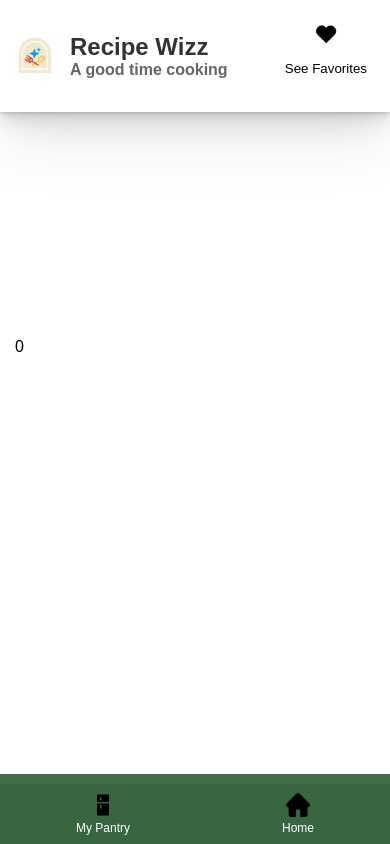
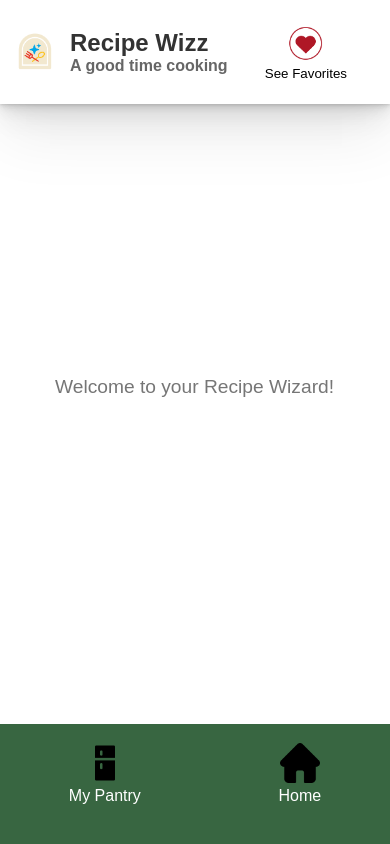
Before and after one commit to rakellbandeira/recipe-finder, a plain HTML site: page index.html in a window 390 px wide. Drawn offline with Linux system fonts and the light colour scheme.

Commit message:
css fixes

```diff
--- a/css/main.css
+++ b/css/main.css
@@ -149,7 +149,12 @@ footer{
   border: none;
   cursor: pointer;
   padding: 8px;
+  margin: auto 20px;
 
+}
+
+.favorites-toggle p {
+  margin: 0;
 }
 
 .favorites-toggle:hover {
@@ -566,9 +571,9 @@ body {
   /* RIGHT AREA ACTIVATED FOR NOW */
 
   #result-info{
+   font-size: 1.2rem;
 
-
-    color: black;
+    color: rgb(118, 118, 118);
   }
 
   .right-area{
@@ -576,18 +581,8 @@ body {
     padding: 15px;
     margin-bottom: 60px;
     overflow-y: auto;
-    /* display: grid;
-    position: absolute;
-    top: 0px;
-
-
-    grid-template-columns: 1fr;
-    grid-template-rows: 950px auto;
- */
-
-
-
-    /* overflow-x: hidden; */
+    top: 40px;
+    position: relative;
   }
 
   .recipes-grid {
@@ -596,37 +591,9 @@ body {
     gap: 20px;
 }
 
-      /* .display-title{
-        display: grid;
-
-        grid-row: 1/2;
-        grid-column: 1/2;
-
-        justify-items: center;
-
-        background-color: #386641;
-        color: white;
-
-        padding: 20px 0px;
-
-
-      }
-
-      .display-title h1,h3{
-        padding: 0px;
-        margin: 0px;
-        display: inline;
-      }
-
-      .display-title h1{
-        font-size: 1.8rem;
-        padding-top: 15px;
-      }
-
-      .display-title h3{
-        font-size: 1rem;
-      } */
-
+.display-title{
+  margin-left: 40px;
+}
 
       .display-area{
 
@@ -724,16 +691,18 @@ body {
 
 /* Navigation Bar */
 .mobile-nav {
+
   position: fixed;
   bottom: 0;
   left: 0;
   right: 0;
-  height: 60px;
+  min-height: 100px;
   background-color: #386641;
   display: flex;
   justify-content: space-around;
   align-items: center;
   z-index: 1000;
+  padding-bottom: 20px;
 }
 
 .nav-item {
@@ -745,9 +714,10 @@ body {
   padding: 8px;
 }
 
+
 .nav-item span {
   color: white;
-  font-size: 12px;
+
 }
 
 .nav-item.active {
@@ -762,13 +732,13 @@ body {
 }
 
 .nav-item img {
-  width: 24px;
-  height: 24px;
+  width: auto;
+  height: 40px;
   margin-bottom: 4px;
 }
 
 .nav-item span {
-  font-size: 12px;
+  font-size: 1rem;
 }
 
 
@@ -891,7 +861,7 @@ body {
 .favorites-toggle {
   display: flex;
   gap: 10px;
-  max-width: 130px;
+  max-width: 150px;
   height: 40px;
   color:white;
   align-items: center;
--- a/index.html
+++ b/index.html
@@ -26,7 +26,7 @@
       </div>
 
       <button class="favorites-toggle">
-        <img src="./assets/images/heart1.png" alt="Show favorites" width="24"> <p>See Favorites</p>
+        <img src="./assets/images/4.png" alt="Show favorites" width="40"> <p>See Favorites</p>
       </button>
 
     </header>
@@ -60,7 +60,7 @@
               <h3>Your fastest recipe finder</h3> -->
               <div id="result-info">
                 <p id="activeIngred">
-                  <span id="recipeCount">0</span>
+                  <span id="recipeCount">Welcome to your Recipe Wizard!</span>
                 </p>
               </div>
 
```
